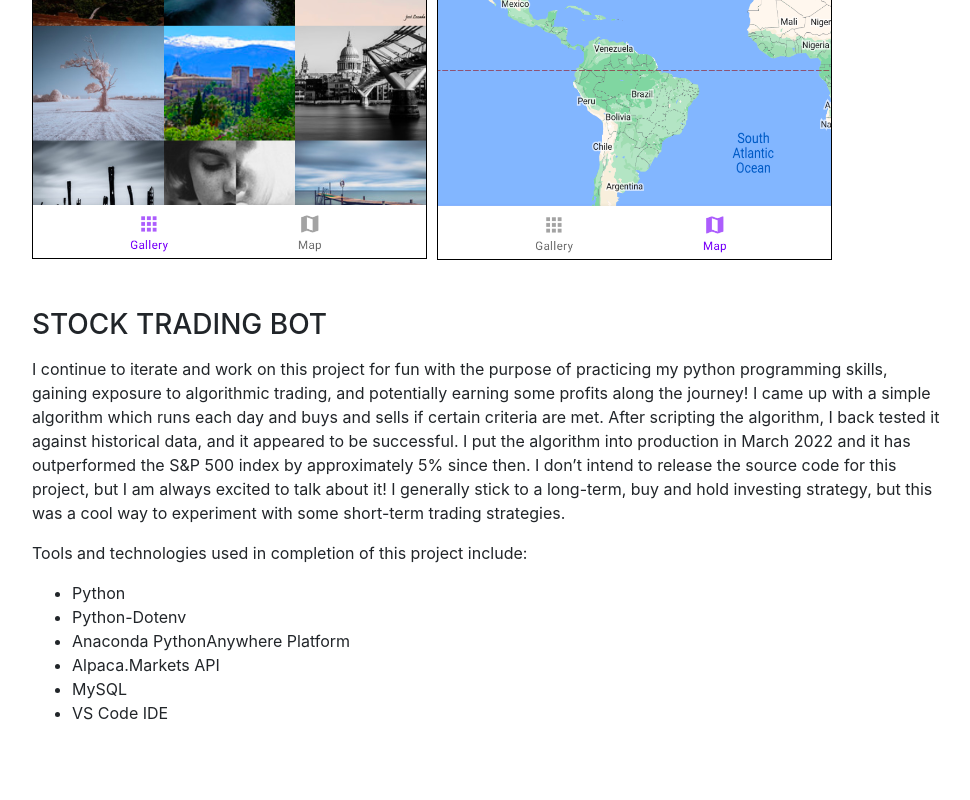
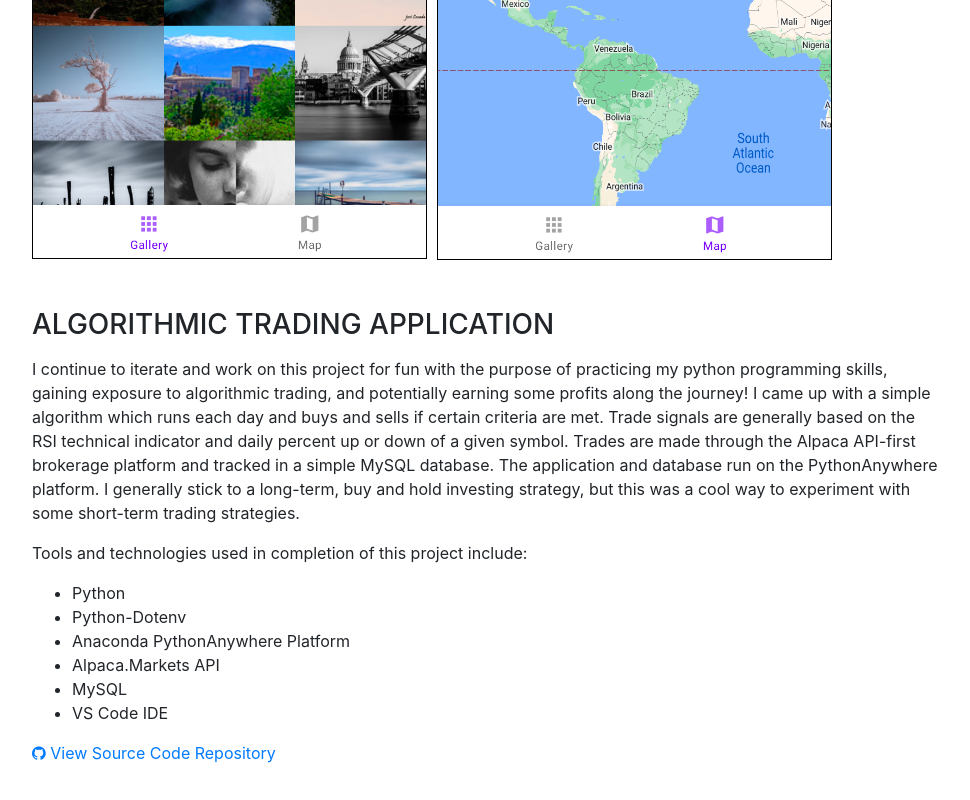
Before and after one commit to dlewisd11/dlewisd11.github.io, a website with bundled scripts: page index.html in a window 1280 px wide. Shown: the part 7750-8550 px from the top of the page, without its empty margins (288-1258 px from the left). Built offline with nearby package versions, Linux system fonts and the light colour scheme; a web font is replaced by a local one.

Commit message:
adding github repo link to algo trading application

```diff
--- a/index.html
+++ b/index.html
@@ -389,7 +389,6 @@
             </div>
           </p>
           <p>
-
             <a href="https://github.com/dlewisd11/Gallery" target="_blank" rel="noopener noreferrer"><i class="fa fa-github"></i>&nbsp;View Source Code Repository</a>
           </p>
 
@@ -405,10 +404,10 @@
           <br />
 
 
-          <h3 class="mb-0">Stock Trading Bot</h3>
+          <h3 class="mb-0">Algorithmic Trading Application</h3>
           <p>
             <div>
-              I continue to iterate and work on this project for fun with the purpose of practicing my python programming skills, gaining exposure to algorithmic trading, and potentially earning some profits along the journey! I came up with a simple algorithm which runs each day and buys and sells if certain criteria are met. After scripting the algorithm, I back tested it against historical data, and it appeared to be successful. I put the algorithm into production in March 2022 and it has outperformed the S&P 500 index by approximately 5% since then. I don’t intend to release the source code for this project, but I am always excited to talk about it! I generally stick to a long-term, buy and hold investing strategy, but this was a cool way to experiment with some short-term trading strategies.
+              I continue to iterate and work on this project for fun with the purpose of practicing my python programming skills, gaining exposure to algorithmic trading, and potentially earning some profits along the journey! I came up with a simple algorithm which runs each day and buys and sells if certain criteria are met. Trade signals are generally based on the RSI technical indicator and daily percent up or down of a given symbol. Trades are made through the Alpaca API-first brokerage platform and tracked in a simple MySQL database. The application and database run on the PythonAnywhere platform. I generally stick to a long-term, buy and hold investing strategy, but this was a cool way to experiment with some short-term trading strategies.
             </div>
           </p>
           <p>
@@ -429,6 +428,8 @@
             </div>
           </p>
           <p>
+            <a href="https://github.com/dlewisd11/Gallery" target="_blank" rel="noopener noreferrer"><i class="fa fa-github"></i>&nbsp;View Source Code Repository</a>
+          </p>
           <br />
 
 
```
